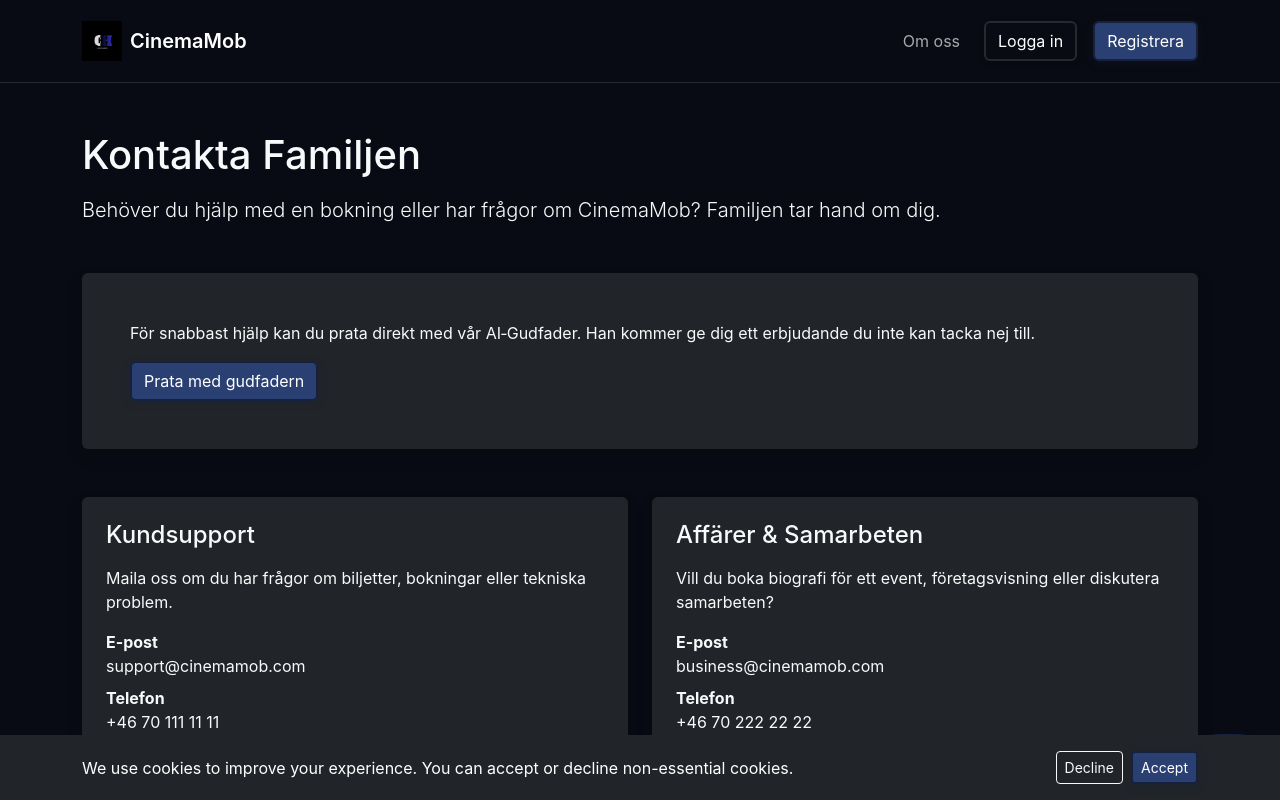
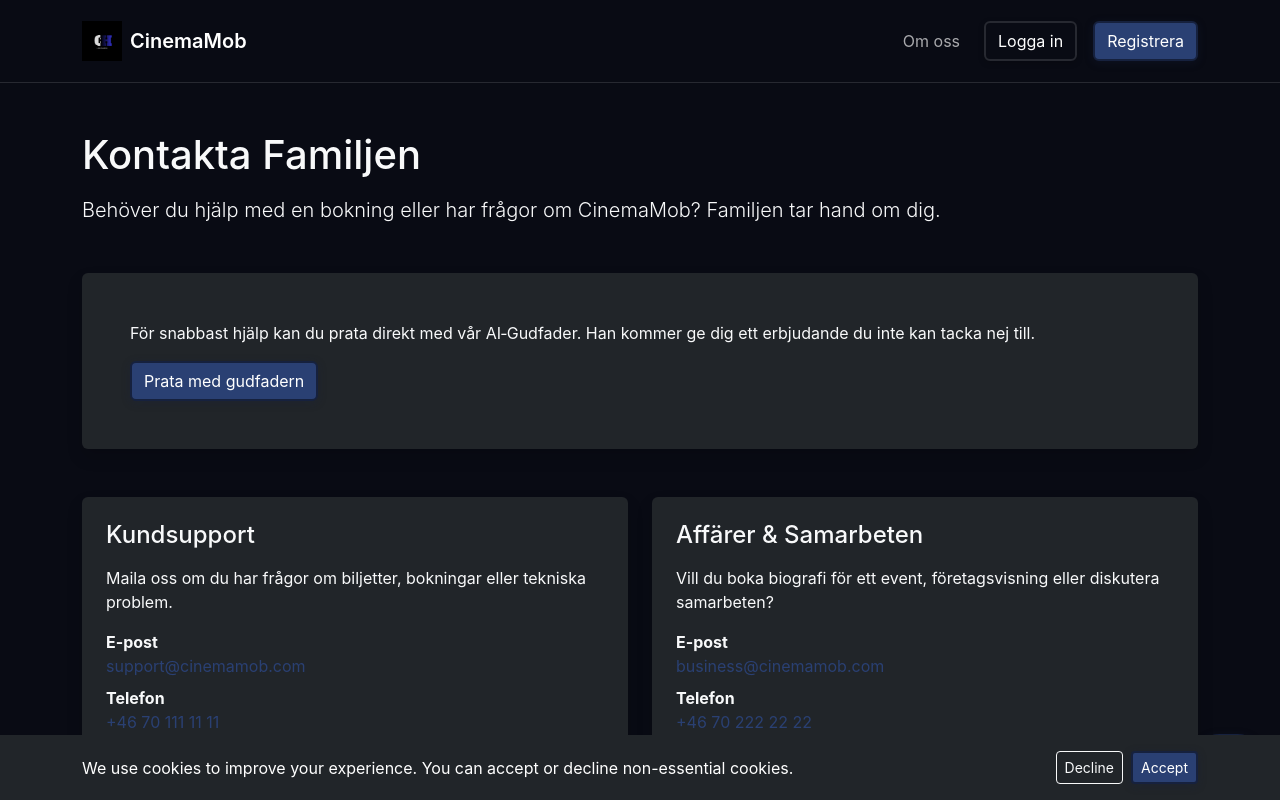
Before and after one commit to ebadianh/cinema-hub, a React (Vite) app: page /contact in a window 1280 px wide. Shown: the top 800 px of the page. Built offline with nearby package versions, Linux system fonts and the light colour scheme; no server answers.

Commit message:
Pausing bc git merge main

```diff
--- a/src/pages/Contact.tsx
+++ b/src/pages/Contact.tsx
@@ -42,12 +42,16 @@ export default function Contact() {
 
               <p className="mb-2">
                 <strong>E-post</strong><br />
-                support@cinemamob.com
+                <a href="mailto:support@cinemamob.com" className="text-decoration-none" style={{ color: 'var(--ch-accent)' }}>
+                  support@cinemamob.com
+                </a>
               </p>
 
               <p className="mb-0">
                 <strong>Telefon</strong><br />
-                +46 70 111 11 11
+                <a href="tel:+46 70 111 11 11" className="text-decoration-none" style={{ color: 'var(--ch-accent)' }}>
+                  +46 70 111 11 11
+                </a>
               </p>
             </div>
           </div>
@@ -66,12 +70,16 @@ export default function Contact() {
 
               <p className="mb-2">
                 <strong>E-post</strong><br />
-                business@cinemamob.com
+                <a href="mailto:business@cinemamob.com" className="text-decoration-none" style={{ color: 'var(--ch-accent)' }}>
+                  business@cinemamob.com
+                </a>
               </p>
 
               <p className="mb-0">
                 <strong>Telefon</strong><br />
-                +46 70 222 22 22
+                <a href="tel:+46 70 222 22 22" className="text-decoration-none" style={{ color: 'var(--ch-accent)' }}>
+                  +46 70 222 22 22
+                </a>
               </p>
             </div>
           </div>
```
